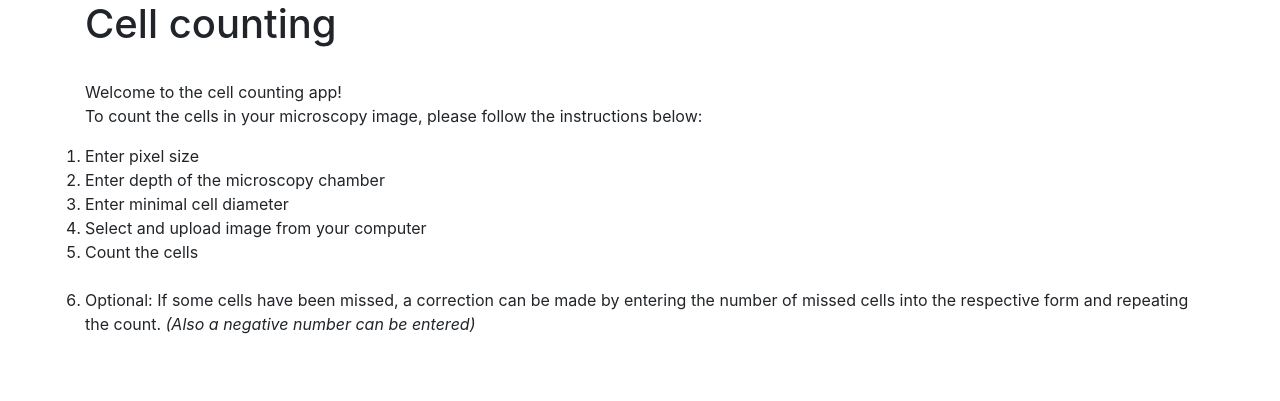
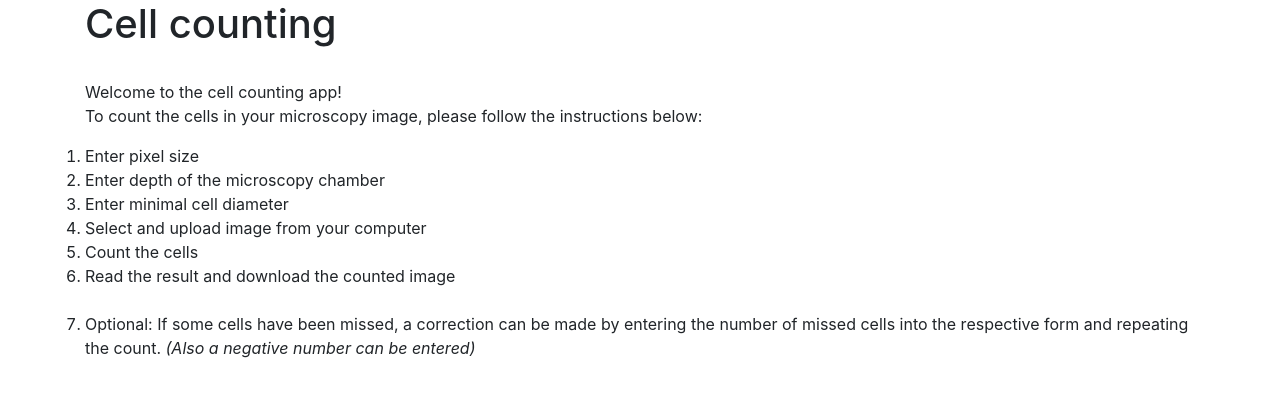
Before and after one commit to Zastupic/tools-py.e-cyanobacterium.org, a Flask app: page /cell_count in a window 1280 px wide. Shown: the part 56-457 px from the top of the page. Run offline with Flask 3, Linux system fonts and the light colour scheme; a user stored in the database is signed in; some libraries are stand-ins or nearby versions.

```diff
--- a/website/templates/cell_count.html
+++ b/website/templates/cell_count.html
@@ -16,6 +16,7 @@ To count the cells in your microscopy image, please follow the instructions belo
     <li>Enter minimal cell diameter</li>
     <li>Select and upload image from your computer</li>
     <li>Count the cells</li>
+    <li>Read the result and download the counted image</li>
     <br>
     <li>Optional: If some cells have been missed, a correction can be made by entering the number of missed cells into the respective form and repeating the count.
     <i>(Also a negative number can be entered)</i>
```
Also changed, not shown: website/static/uploads/11/counted_c0.jpeg (deleted), website/static/uploads/11/grey_c0.jpeg (deleted), website/static/uploads/11/thresholded_c0.jpeg (deleted).
